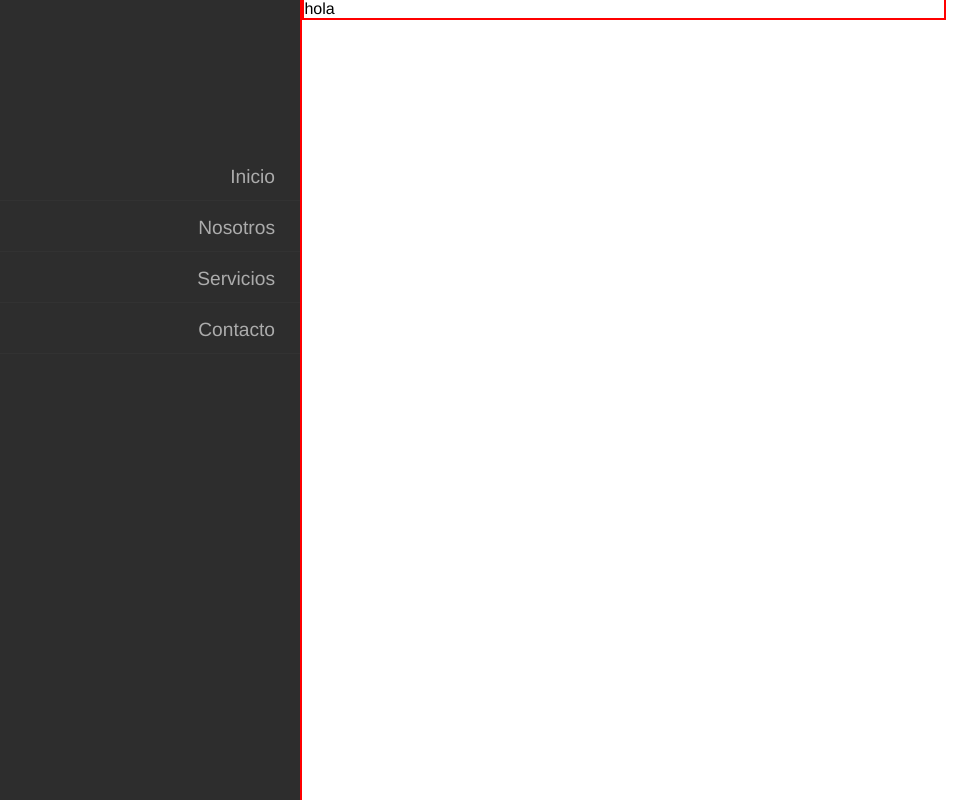
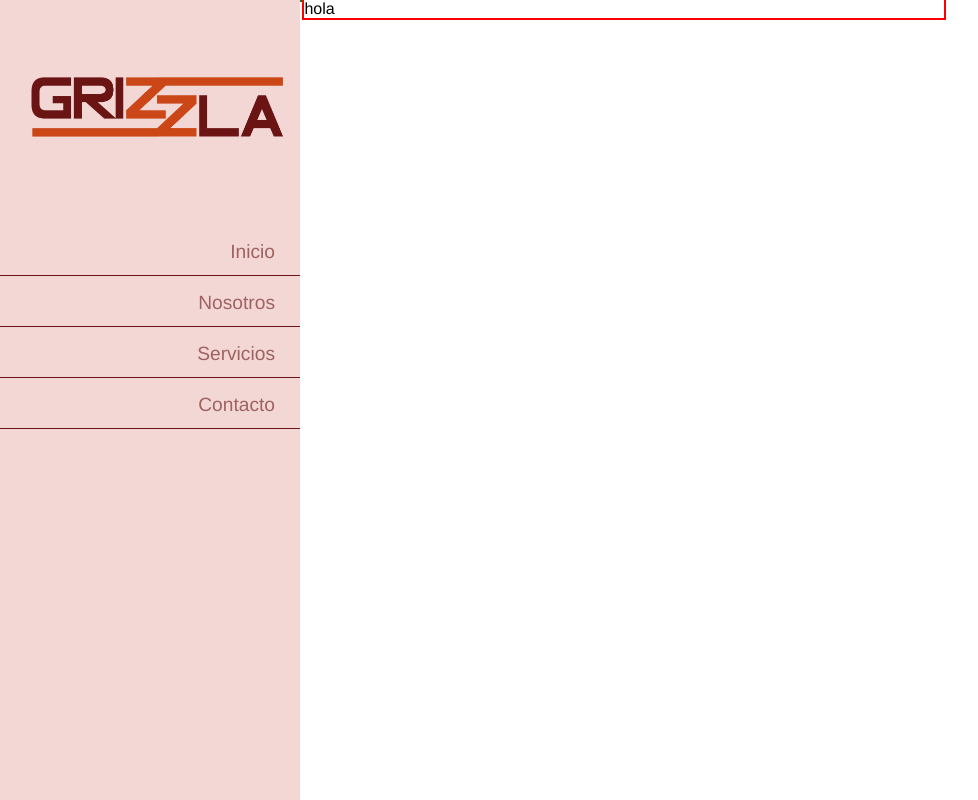
Before and after one commit to esteban1234/grizzla, a PHP site: page / in a window 1280 px wide. Shown: the whole page, without its empty margins (0-978 px from the left). Run offline with PHP 8.4, Linux system fonts and the light colour scheme.

Commit message:
estilo menu

```diff
--- a/css/estilo.css
+++ b/css/estilo.css
@@ -17,16 +17,29 @@
     height: 100%;
 }
 
+figure {
+    /*outline: 2px red solid;*/
+    margin-top: 15%;
+    height: 100px;
+    text-align: center;
+    background: url(../img/GRIZZLA.png) center;
+    -webkit-background-size: cover;
+    -moz-background-size: cover;
+    -o-background-size: cover;
+    background-size: cover;
+}
+
 nav {
-    outline: 2px red solid;
+    /*outline: 2px red solid;*/
     position: fixed;
     width: 300px;
     height: 100%;
-    background-color: #2d2d2d;
+    /*background-color: #2d2d2d;*/
+    background-color: #f2d7d5;
 }
 
 ul {
-    margin-top: 150px;
+    margin-top: 80px;
     list-style: none;
     display: block;
 }
@@ -34,7 +47,7 @@ ul {
 li {
     width: 100%;
     height: 50px;
-    border-bottom: 1px solid #323232;
+    border-bottom: 1px solid rgb(106, 21, 19);
     overflow: hidden;
 }
 
@@ -43,7 +56,8 @@ p.menu {
     padding: 16px;
     padding-right: 25px;
     float: right;
-    color: white;
+    /*color: black;*/
+    color: rgb(106, 21, 19);
     opacity: .6;
     font-size: 1.2em;
     -webkit-transition: opacity .2s;
@@ -53,9 +67,10 @@ div.barra {
     position: absolute;
     height: 50px;
     width: 0px;
-    background-color: #aaa;
+    /*background-color: #aaa;*/
     opacity: .1;
     -webkit-transition: width .2s;
+    background-color: rgb(203, 71, 23);
 }
 
 li:hover div.barra {
@@ -90,6 +105,7 @@ input#buscador:focus {
 
 li:hover p.menu {
     opacity: 1;
+    /*background-color: rgb(203, 71, 23);*/
 }
 
 .contienetodo {
--- a/index.php
+++ b/index.php
@@ -9,7 +9,11 @@
 
 <article class="contienemenu">
 
+
     <nav>
+    <figure>
+    <!-- <img src="img/GRIZZLA.png" alt="" width="100" height="100"> -->
+    </figure>
         <ul>
 
             <a href="http://www.google.es">
```
Also changed, not shown: img/GRIZZLA.jpg (added), img/GRIZZLA.png (added).
